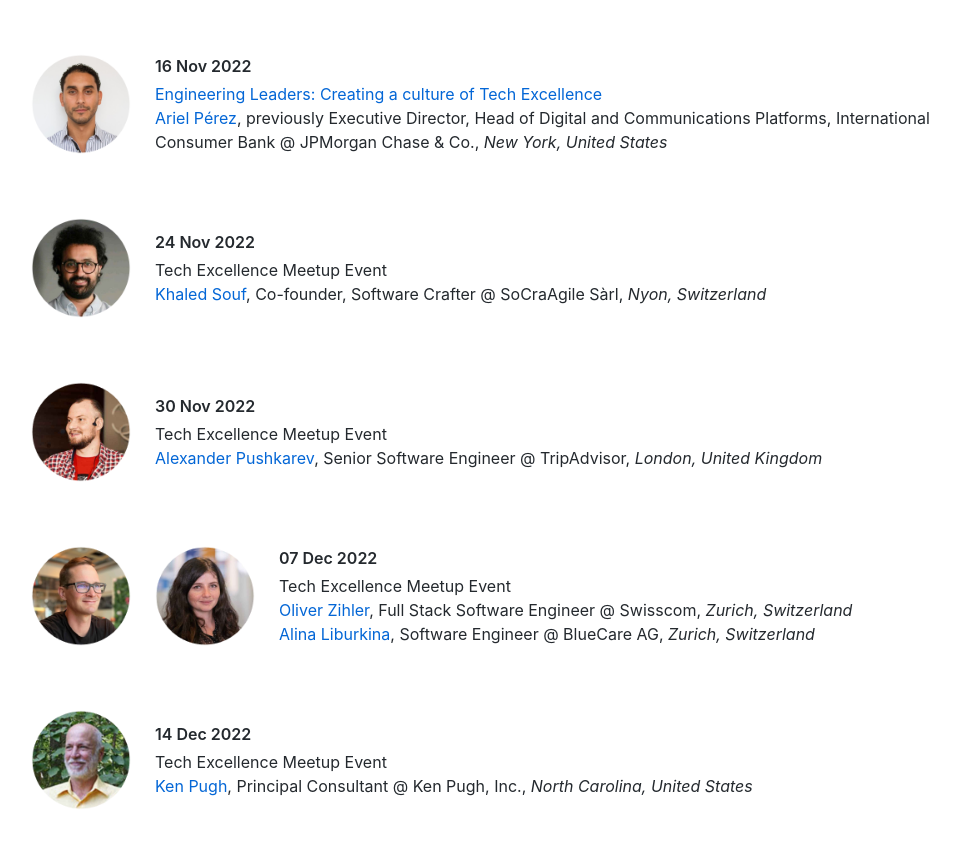
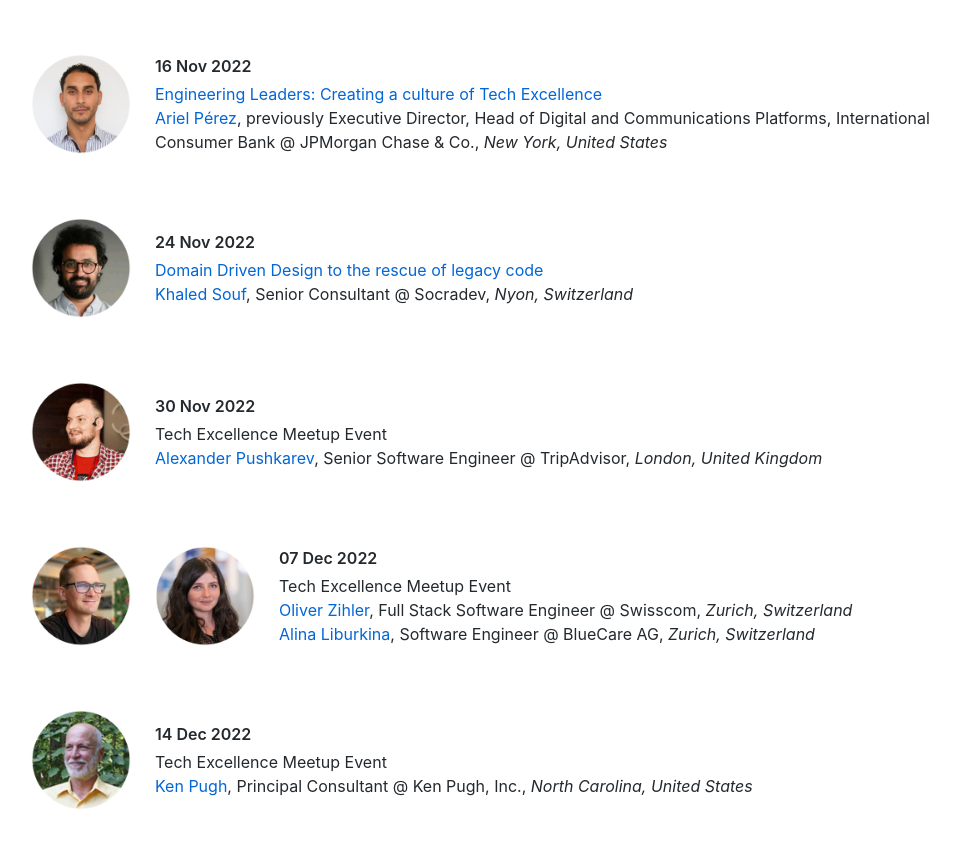
Before and after one commit to techexcellenceio/community, a Jekyll site: the page built from index.html, in a window 1280 px wide and 900 px high, scrolled down 3044 px. Shown: the top 848 px of the window, without its empty margins (119-1079 px from the left). Built offline with Jekyll 4.4.1, drawn with Linux system fonts in a browser that asks for light colours; nearby versions of some CDN libraries; comment, search, counter and statistics services are not loaded.

Commit message:
Update speakers-2022.html

```diff
--- a/_includes/speakers-2022.html
+++ b/_includes/speakers-2022.html
@@ -243,10 +243,10 @@
     <img src="https://www.techexcellence.io/assets/img/khaled-souf.png" alt="khaled-souf" class="profile-img" width="100" height="100" />
     <div class="text-container">
         <p class="p-date">24 Nov 2022</p>
-        <a target="_blank">Tech Excellence Meetup Event</a>
+        <a href="https://www.youtube.com/watch?v=1AlCTVXs5KE" target="_blank">Domain Driven Design to the rescue of legacy code</a>
         <p>
             <a href="https://www.linkedin.com/in/khaledsouf/" target="_blank">Khaled Souf</a>,
-            Co-founder, Software Crafter @ SoCraAgile Sàrl, <em>Nyon, Switzerland</em>
+            Senior Consultant @ Socradev, <em>Nyon, Switzerland</em>
         </p>
     </div>
 </div>
```
